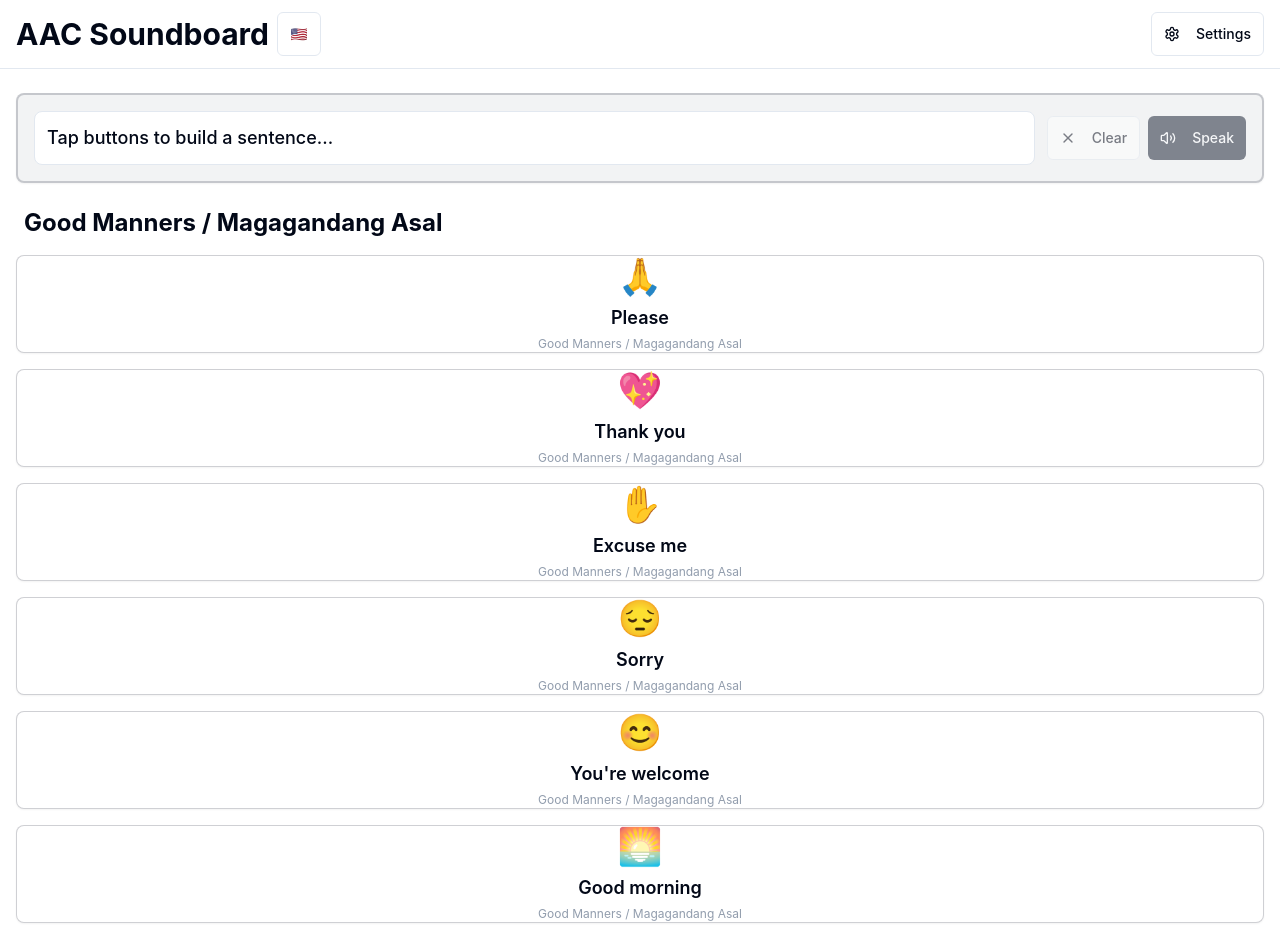
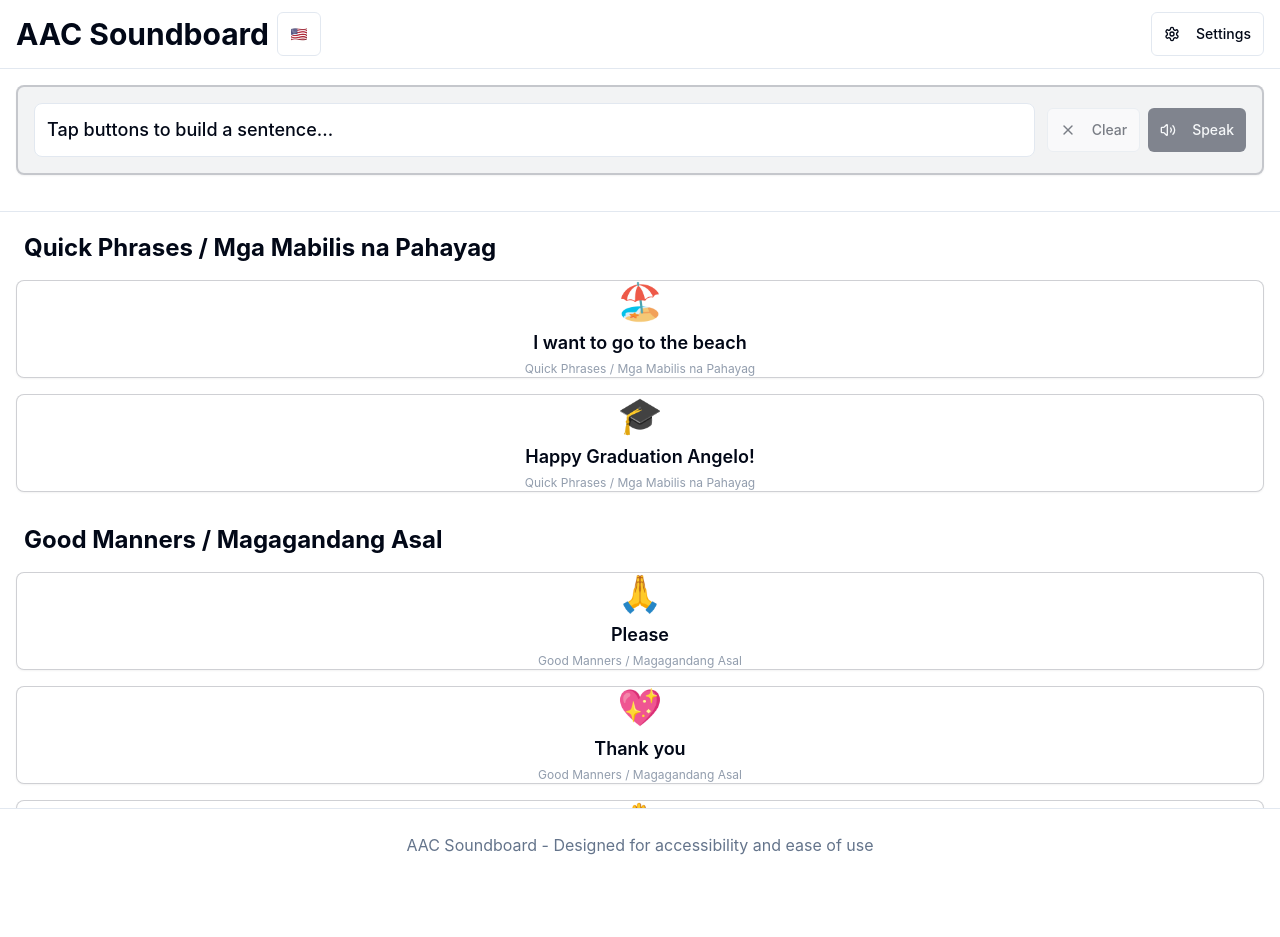
Before and after one commit to marvinguevarra/sonic-spectrum-sounds, a React (Vite) app: page / in a window 1280 px wide. Shown: the top 937 px of the page. After the commit the page ends 881 px from the top, so only its background shows below. Built offline with nearby package versions, Linux system fonts and the light colour scheme.

Commit message:
Add beach and graduation buttons, sticky sentence generator
Add new buttons and make the sentence generator sticky.

```diff
--- a/src/data/categories.ts
+++ b/src/data/categories.ts
@@ -1,4 +1,3 @@
-
 export interface CategoryItem {
   id: string;
   label: string;
@@ -13,6 +12,13 @@ export interface Category {
 }
 
 export const categories: Category[] = [
+  {
+    title: 'Quick Phrases / Mga Mabilis na Pahayag',
+    items: [
+      { id: 'beach', label: 'I want to go to the beach', labelFilipino: 'Gusto kong pumunta sa dalampasigan', icon: '🏖️', soundFile: '/sounds/beach.mp3' },
+      { id: 'graduation', label: 'Happy Graduation Angelo!', labelFilipino: 'Maligayang Pagtatapos Angelo!', icon: '🎓', soundFile: '/sounds/graduation.mp3' },
+    ]
+  },
   {
     title: 'Good Manners / Magagandang Asal',
     items: [
--- a/src/pages/Index.tsx
+++ b/src/pages/Index.tsx
@@ -7,6 +7,7 @@ import { categories } from '@/data/categories';
 import AppHeader from '@/components/AppHeader';
 import CategorySection from '@/components/CategorySection';
 import SpeechOutput from '@/components/SpeechOutput';
+import { ScrollArea } from '@/components/ui/scroll-area';
 
 const IndexContent = () => {
   const [selectedWords, setSelectedWords] = useState<string[]>([]);
@@ -41,18 +42,23 @@ const IndexContent = () => {
   };
 
   return (
-    <div className="min-h-screen bg-background transition-all duration-300">
+    <div className="min-h-screen bg-background transition-all duration-300 flex flex-col">
       <AppHeader />
 
-      {/* Main Content */}
-      <div className="container mx-auto px-3 sm:px-4 py-4 sm:py-6 max-w-7xl">
-        {/* Speech Output */}
+      {/* Sticky Speech Output */}
+      <div className="sticky top-[73px] z-20 bg-background/95 backdrop-blur-sm border-b border-border">
+        <div className="container mx-auto px-3 sm:px-4 py-3 max-w-7xl">
           <SpeechOutput
             selectedWords={selectedWords}
             onClear={handleClear}
           />
+        </div>
+      </div>
 
-        {/* Categories */}
+      {/* Scrollable Categories */}
+      <div className="flex-1">
+        <ScrollArea className="h-[calc(100vh-200px)]">
+          <div className="container mx-auto px-3 sm:px-4 py-4 sm:py-6 max-w-7xl">
             <div className="space-y-6 sm:space-y-8">
               {categories.map((category) => (
                 <CategorySection
@@ -64,9 +70,11 @@ const IndexContent = () => {
               ))}
             </div>
           </div>
+        </ScrollArea>
+      </div>
 
       {/* Footer */}
-      <div className="mt-8 sm:mt-12 border-t border-border bg-card/30 py-4 sm:py-6">
+      <div className="border-t border-border bg-card/30 py-4 sm:py-6">
         <div className="container mx-auto px-3 sm:px-4 text-center">
           <p className="text-sm sm:text-base text-muted-foreground">
             {bilingualMode
```
Lines whose indentation alone changed are shown as unchanged.
